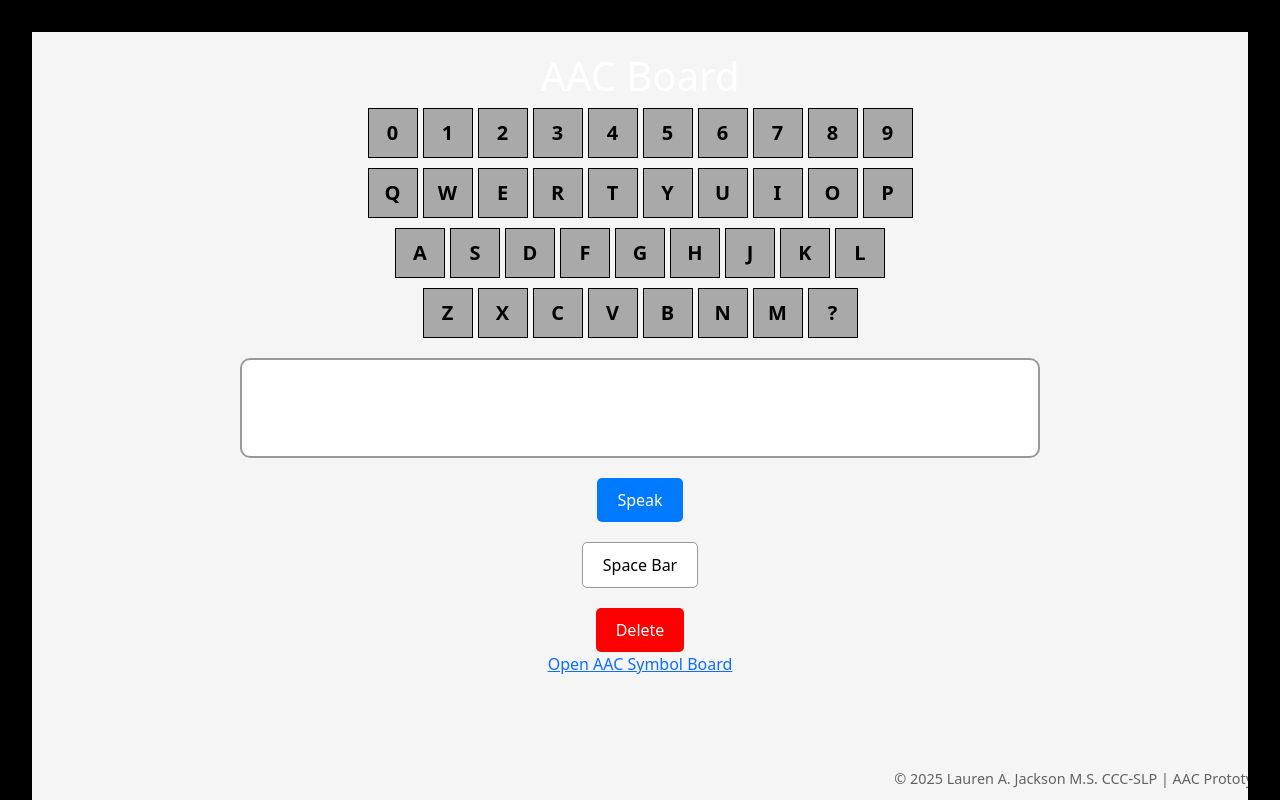
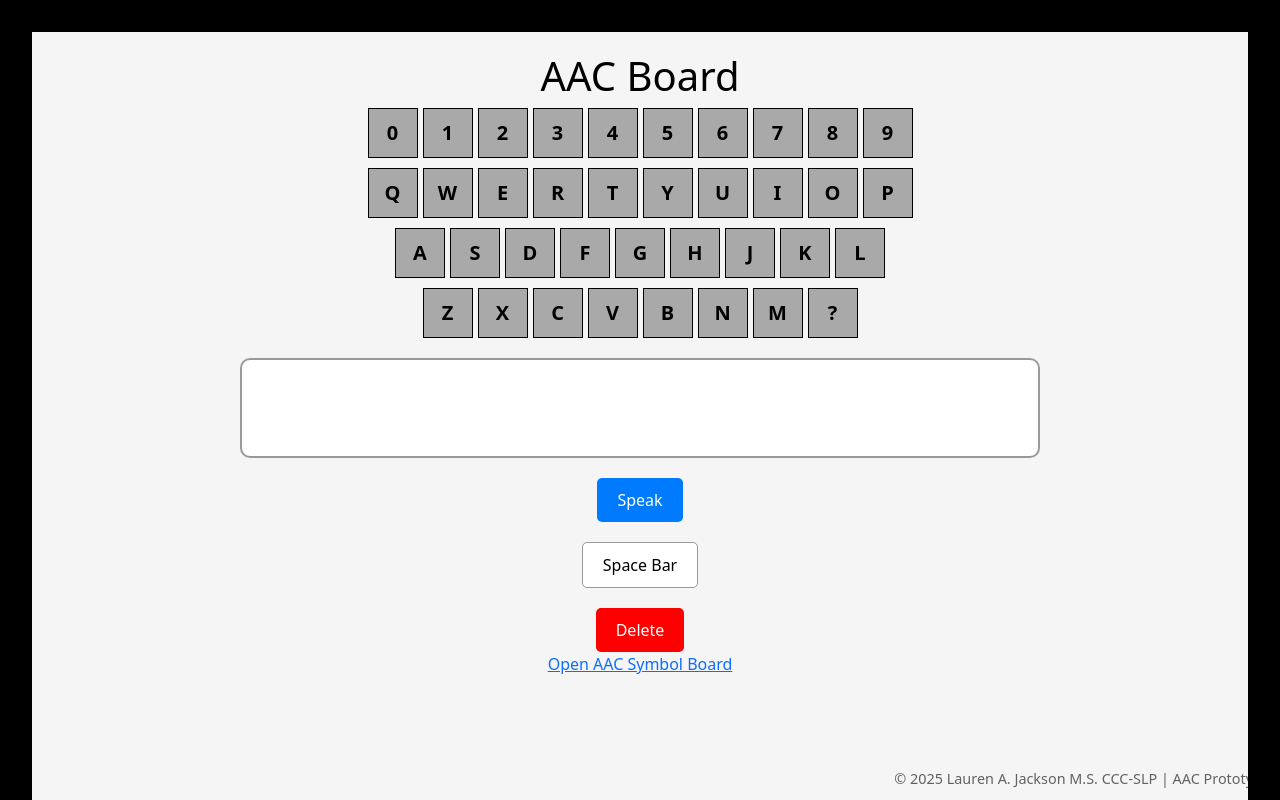
Before and after one commit to mslaurenajackson/AacReactBeta, a React (Vite) app: page /Keyboard in a window 1280 px wide. Built offline with nearby package versions, Linux system fonts and the light colour scheme.

Commit message:
changed title color in Keyboard

```diff
--- a/src/Keyboard.jsx
+++ b/src/Keyboard.jsx
@@ -64,7 +64,7 @@ function Keyboard() {
           backgroundColor: "#f5f5f5",
         }}
       >
-        <h1 style={{ textAlign: "center" }}>AAC Board</h1>
+        <h1 style={{ textAlign: "center", color: "black", }}>AAC Board</h1>
 
         <div className="keyboard">
           {keyboardRows.map((row, rowIndex) => (
```
